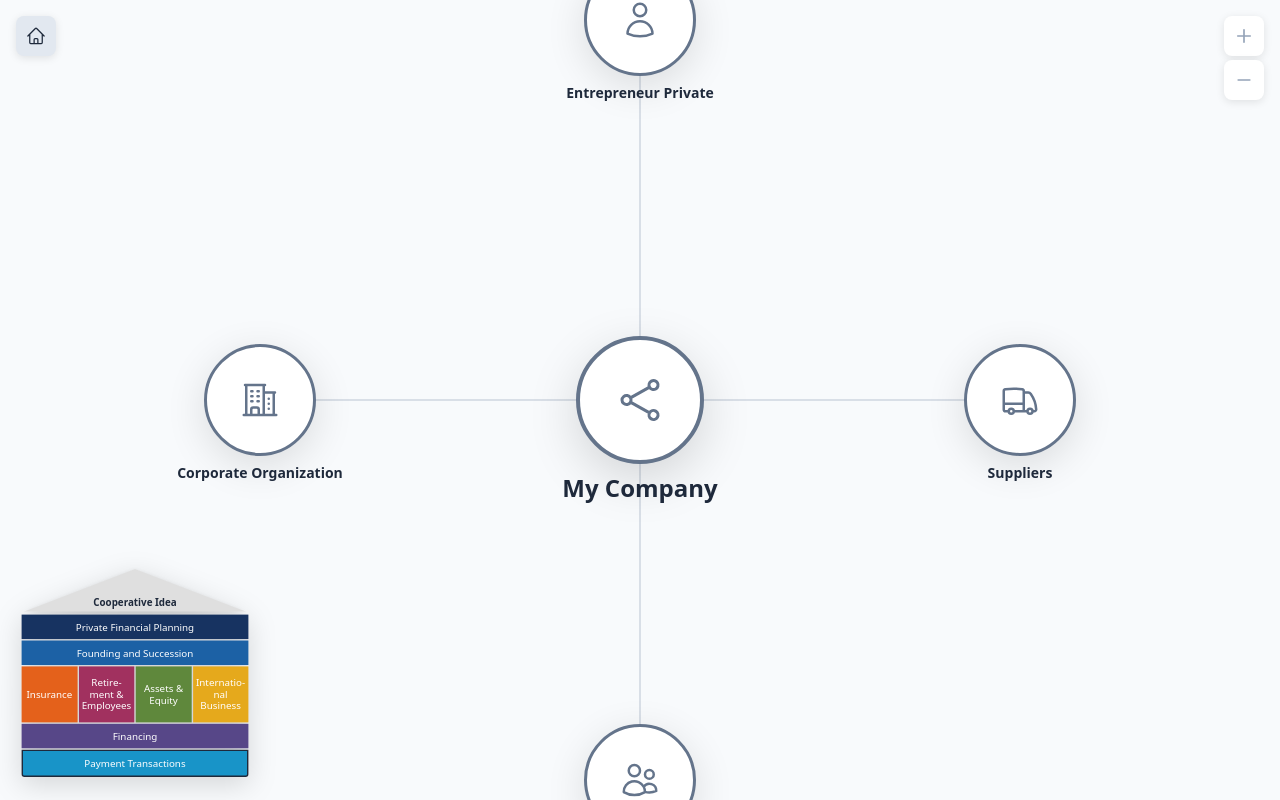
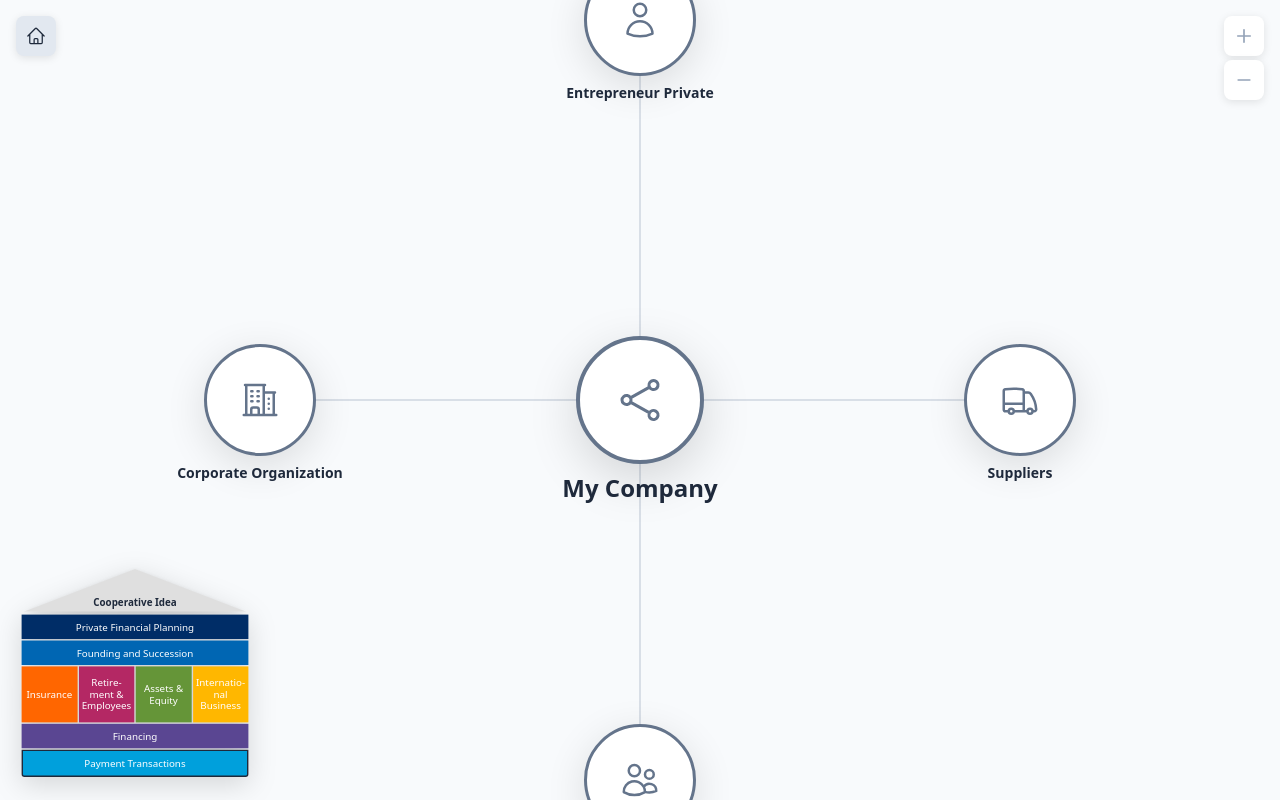
Before and after one commit to TheApo/finanzhaus, an Angular app: page / in a window 1280 px wide. Built offline with nearby package versions, Linux system fonts and the light colour scheme.

Commit message:
korrekte Finanzhausfarben

```diff
--- a/styles.css
+++ b/styles.css
@@ -10,21 +10,21 @@
   /* Colors - Categories (exact Finanzhaus colors) */
   --color-strategie: #DFDFDF;
   --color-strategie-text: #4a5568;
-  --color-privat-finanz: #173361;
+  --color-privat-finanz: #002D67;
   --color-privat-finanz-text: #ffffff;
-  --color-gruendung: #1C61A5;
+  --color-gruendung: #0066B3;
   --color-gruendung-text: #ffffff;
-  --color-absicherung: #E4611B;
+  --color-absicherung: #FF6600;
   --color-absicherung-text: #ffffff;
-  --color-vorsorge: #A1315F;
+  --color-vorsorge: #B42864;
   --color-vorsorge-text: #ffffff;
-  --color-vermoegen: #5F883C;
+  --color-vermoegen: #659538;
   --color-vermoegen-text: #ffffff;
-  --color-ausland: #E5A91C;
+  --color-ausland: #FFB700;
   --color-ausland-text: #ffffff;
-  --color-finanzierung: #574788;
+  --color-finanzierung: #5A4692;
   --color-finanzierung-text: #ffffff;
-  --color-zahlungsverkehr: #1894C8;
+  --color-zahlungsverkehr: #00A0DC;
   --color-zahlungsverkehr-text: #ffffff;
 
   /* Colors - UI */
```
Also changed, not shown: 3 other files (tests, documents, lock files or other folders).
